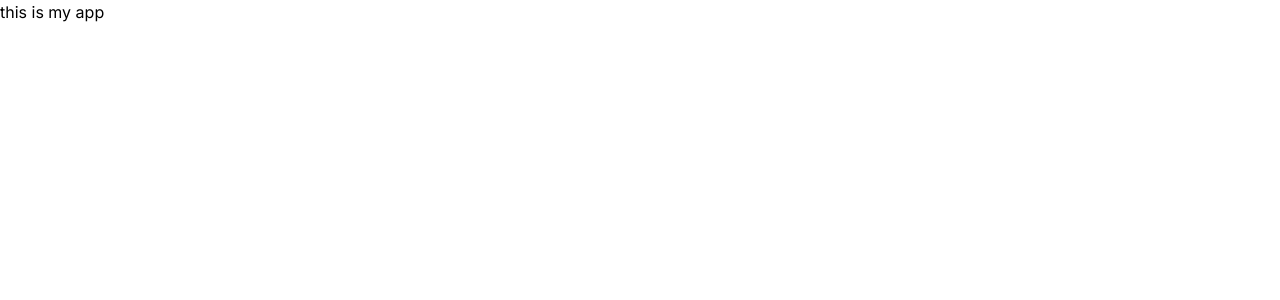
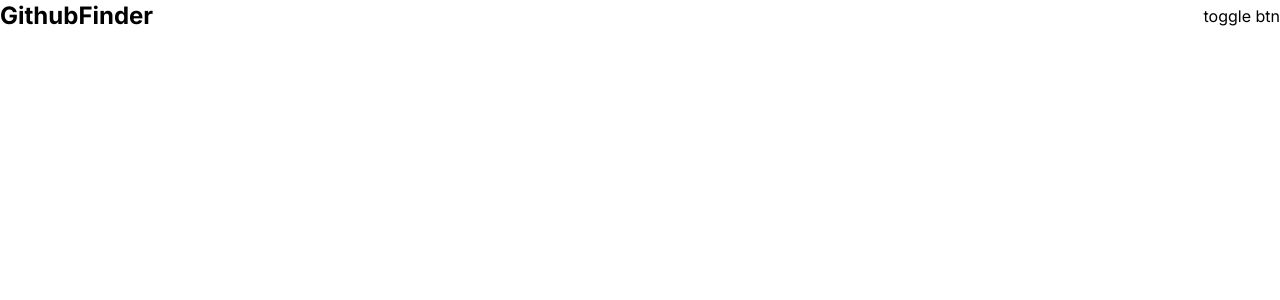
Before and after one commit to yanalalmer/github-search-app, a Next.js app: page / in a window 1280 px wide. Shown: the top 300 px of the page. Built offline with nearby package versions, Linux system fonts and the light colour scheme.

Commit message:
added header component

```diff
--- /dev/null
+++ b/src/app/components/layout/Header.tsx
@@ -0,0 +1,8 @@
+export const Header = () => {
+  return (
+    <header className='flex justify-between items-center'>
+      <h1 className='text-2xl font-bold text-text-primary'>GithubFinder</h1>
+      <p>toggle btn</p>
+    </header>
+  );
+};
--- a/src/app/page.tsx
+++ b/src/app/page.tsx
@@ -1,3 +1,9 @@
+import { Header } from './components/layout/Header';
+
 export default function Home() {
-  return <main>this is my app</main>;
+  return (
+    <main>
+      <Header />
+    </main>
+  );
 }
```
